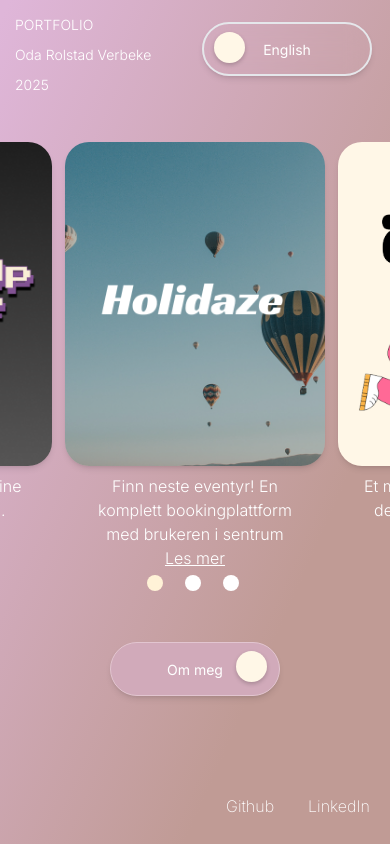
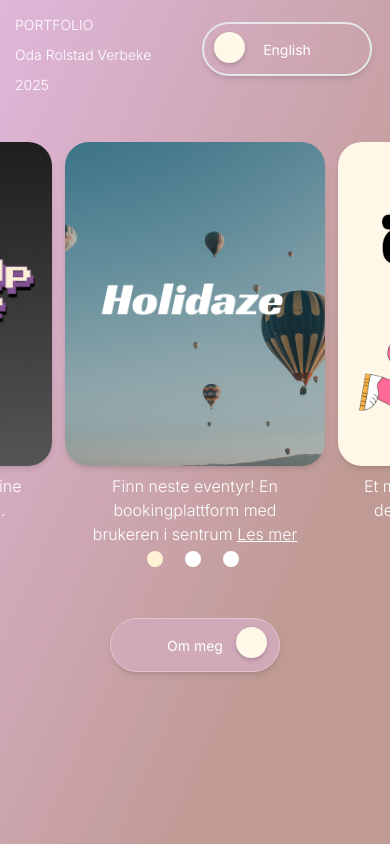
Before and after one commit to Kittypoda/Portfolio, a React (Vite) app: page /work in a window 390 px wide. Built offline with nearby package versions, Linux system fonts and the light colour scheme; a web font is replaced by a local one.

Commit message:
small design responsive adjustment

```diff
--- a/src/components/Slider.jsx
+++ b/src/components/Slider.jsx
@@ -13,16 +13,15 @@ function Slider({ language }) {
   const handleToggle = () => {
     setChecked(!checked);
 
-    // Vent med navigering til animasjonen har spilt (300-400ms)
     setTimeout(() => {
       const newPath = checked ? "/" : "/work";
       navigate(newPath);
-    }, 400); // Juster etter overgangstiden i CSS
+    }, 400);
   };
 
 
   return (
-    <section className="slider flex justify-center pb-12 mt-10 md:mt-0 md:fixed md:bottom-32 md:left-1/2 md:transform md:-translate-x-1/2 z-20">
+    <section className="slider flex justify-center pb-12 mt-10 md:mt-0 md:fixed md:bottom-24 md:left-1/2 md:transform md:-translate-x-1/2 z-20">
     <input
       type="checkbox"
       id="workToggle"
--- a/src/index.css
+++ b/src/index.css
@@ -39,7 +39,7 @@
     @apply min-h-screen;
   }
   footer {
-    @apply sticky bottom-0 w-full h-[50px];
+    @apply bottom-0 w-full h-[50px];
   }
 
   }
--- a/src/pages/Work.jsx
+++ b/src/pages/Work.jsx
@@ -31,8 +31,8 @@ function Work({ language }) {
       alt: "Holidaze",
       link: "/holidaze",
       description: {
-        no: "Find your next adventure! A complete booking platform with the user in focus",
-        en: "Finn neste eventyr! En komplett bookingplattform med brukeren i sentrum",
+        no: "Find your next adventure! A booking platform with the user in focus",
+        en: "Finn neste eventyr! En bookingplattform med brukeren i sentrum",
       },
     },
     {
```
